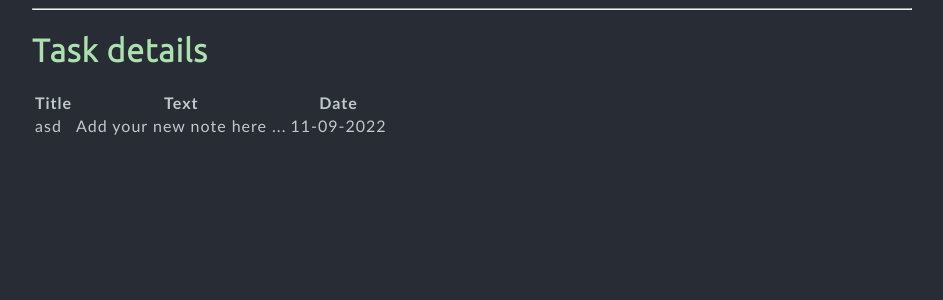
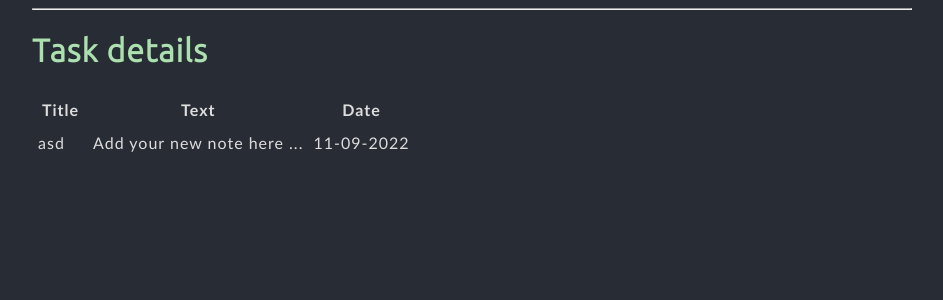
Before and after one commit to ethannixon66/3155TeamProject, a Flask app: page /tasks/1/ in a window 1280 px wide. Shown: the part 109-409 px from the top of the page, without its empty margins (168-1111 px from the left). Run offline with Flask 2, Linux system fonts and the light colour scheme; data comes from the database, SQL or seed files in the repository; both versions use the stored data as it was after the commit.

Commit message:
modified some styling

```diff
--- a/static/main.css
+++ b/static/main.css
@@ -89,3 +89,16 @@ label
     color: #ace0af;
     background:#282c34
 }
+
+table
+{
+    color: #ddd
+}
+th
+{
+    padding: 8px;
+}
+td
+{
+    padding: 4px;
+}
--- a/templates/task.html
+++ b/templates/task.html
@@ -19,6 +19,7 @@
     <hr/>
         <h1>Task details</h1>
 
+
         <table>
             <tr>
                 <th>Title</th>
--- a/templates/tasks.html
+++ b/templates/tasks.html
@@ -25,7 +25,7 @@
         <tr>
             <td><a href="{{ url_for('get_task', task_id=task.id)}}">{{ task.title }}</a></td>
             <td>{{ task.date }}</td>
-            <td><a href="{{ url_for('update_task', task_id=task.id)}}">Edit {{task.id}}</a></td>
+            <td><a href="{{ url_for('update_task', task_id=task.id)}}">Edit</a></td>
             <td>
                 <form action="{{ url_for('delete_task', task_id=task.id) }}" method="post">
                     <button type="submit" value="Delete">Delete</button>
```
Also changed, not shown: instance/task_app.db.
